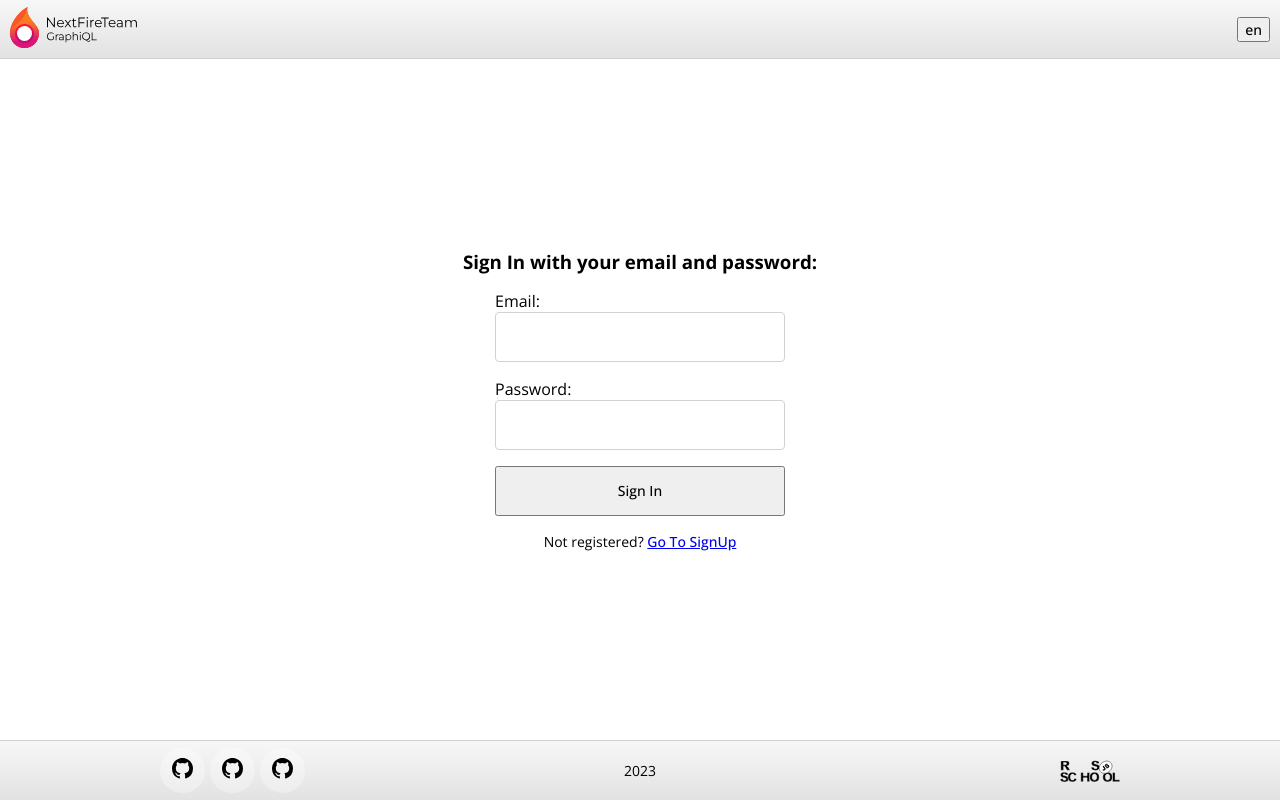
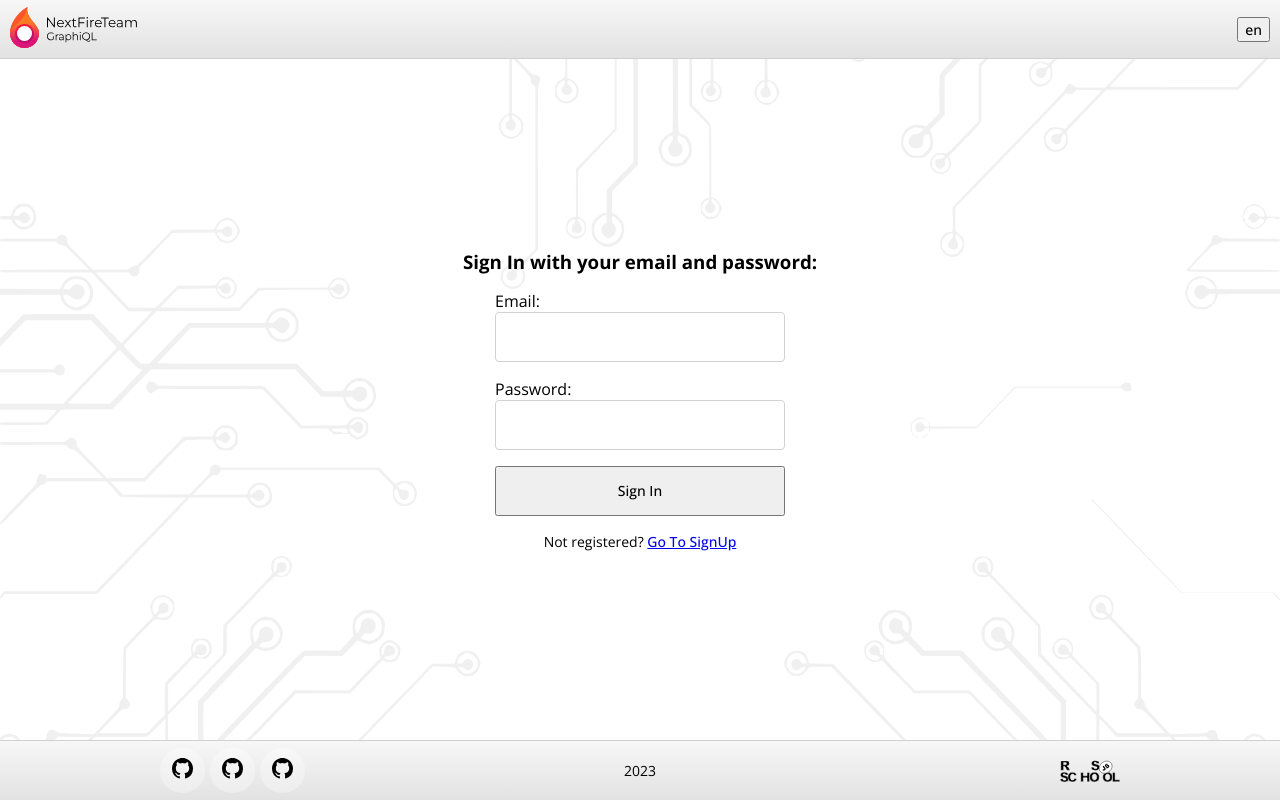
Before and after one commit to IlyaKozak/graphiql-app, a Next.js app: page /auth in a window 1280 px wide. Built offline with nearby package versions, Linux system fonts and the light colour scheme; no server answers.

Commit message:
feat: implement auth page background image

```diff
--- a/src/styles/globals.css
+++ b/src/styles/globals.css
@@ -32,6 +32,10 @@ a {
 .body-wrapper {
   height: calc(100vh - 119px);
   display: flex;
+  background-image: url('../../public/background-auth.svg');
+  background-size: cover;
+  background-position: center;
+  background-repeat: no-repeat;
 }
 
 .bodyWelcomeWrapper {
```
Also changed, not shown: public/background-auth.svg (added).
